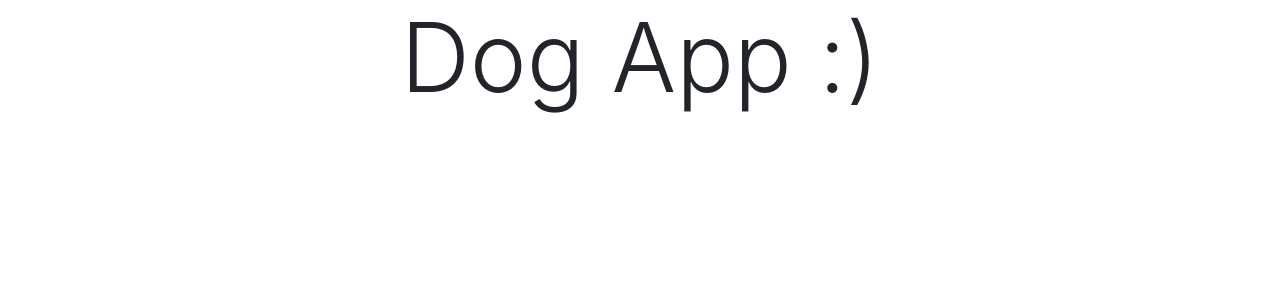
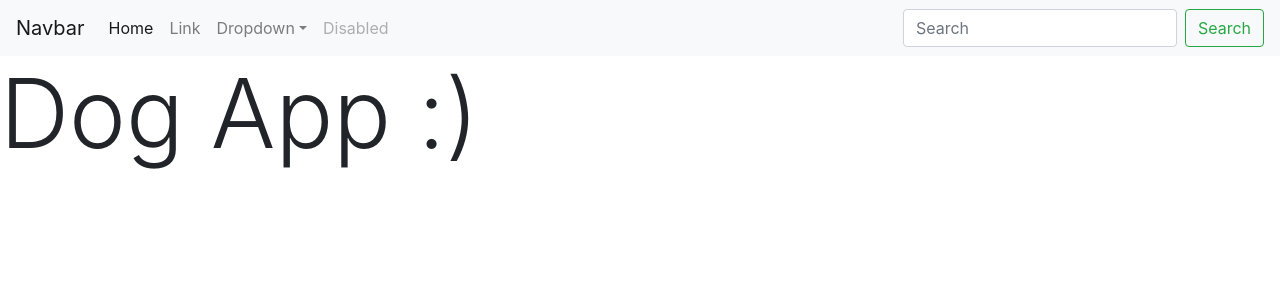
Before and after one commit to ecargiohc/router-dog-app, a React (Create React App) app: page / in a window 1280 px wide. Shown: the top 300 px of the page. Built offline with nearby package versions, Linux system fonts and the light colour scheme.

Commit message:
added bootstrap navbar to App.js

```diff
--- a/src/App.js
+++ b/src/App.js
@@ -4,7 +4,42 @@
 
 function App() {
   return (
-    <div className="App">
+    <div>
+      <nav class="navbar navbar-expand-lg navbar-light bg-light">
+  <a class="navbar-brand" href="#">Navbar</a>
+  <button class="navbar-toggler" type="button" data-toggle="collapse" data-target="#navbarSupportedContent" aria-controls="navbarSupportedContent" aria-expanded="false" aria-label="Toggle navigation">
+    <span class="navbar-toggler-icon"></span>
+  </button>
+
+  <div class="collapse navbar-collapse" id="navbarSupportedContent">
+    <ul class="navbar-nav mr-auto">
+      <li class="nav-item active">
+        <a class="nav-link" href="#">Home <span class="sr-only">(current)</span></a>
+      </li>
+      <li class="nav-item">
+        <a class="nav-link" href="#">Link</a>
+      </li>
+      <li class="nav-item dropdown">
+        <a class="nav-link dropdown-toggle" href="#" id="navbarDropdown" role="button" data-toggle="dropdown" aria-haspopup="true" aria-expanded="false">
+          Dropdown
+        </a>
+        <div class="dropdown-menu" aria-labelledby="navbarDropdown">
+          <a class="dropdown-item" href="#">Action</a>
+          <a class="dropdown-item" href="#">Another action</a>
+          <div class="dropdown-divider"></div>
+          <a class="dropdown-item" href="#">Something else here</a>
+        </div>
+      </li>
+      <li class="nav-item">
+        <a class="nav-link disabled" href="#" tabindex="-1" aria-disabled="true">Disabled</a>
+      </li>
+    </ul>
+    <form class="form-inline my-2 my-lg-0">
+      <input class="form-control mr-sm-2" type="search" placeholder="Search" aria-label="Search"/>
+      <button class="btn btn-outline-success my-2 my-sm-0" type="submit">Search</button>
+    </form>
+  </div>
+</nav>
       <h1 className="display-1">Dog App :)</h1>
     </div>
   );
```
